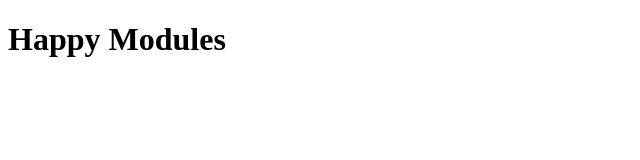
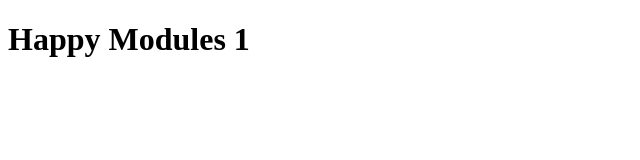
Before and after one commit to Thunyamai/13LabJsDay8Class, a plain HTML site: page index.html in a window 1280 px wide. Shown: the full height of the page, 0-640 px from the left. Drawn offline with Linux system fonts and the light colour scheme.

Commit message:
LabModify

```diff
--- a/index.html
+++ b/index.html
@@ -6,7 +6,7 @@
     <title>Document</title>
 </head>
 <body>
-    <h1>Happy Modules</h1>
+    <h1>Happy Modules 1</h1>
 
     <script src="app.js" type="Module"> </script>
 </body>
```
